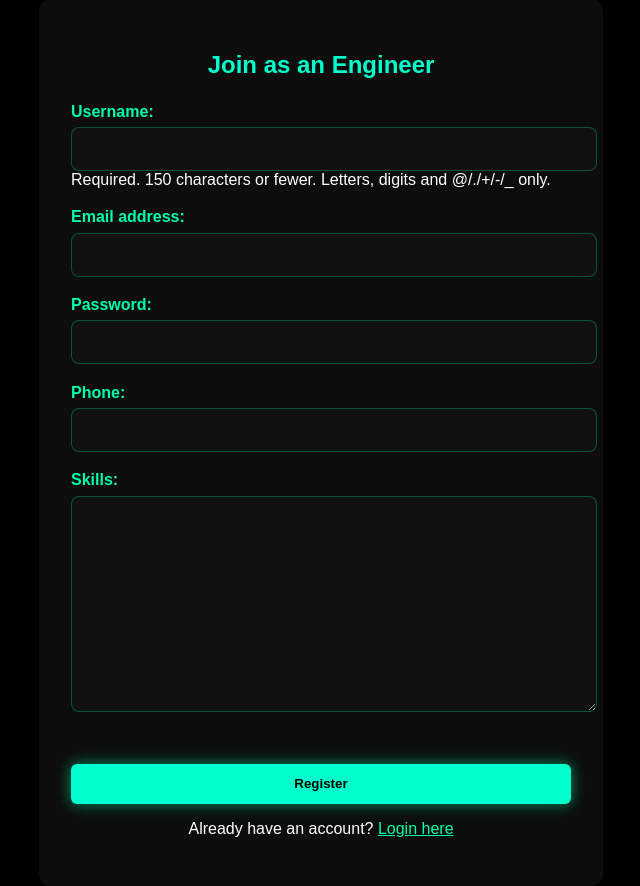
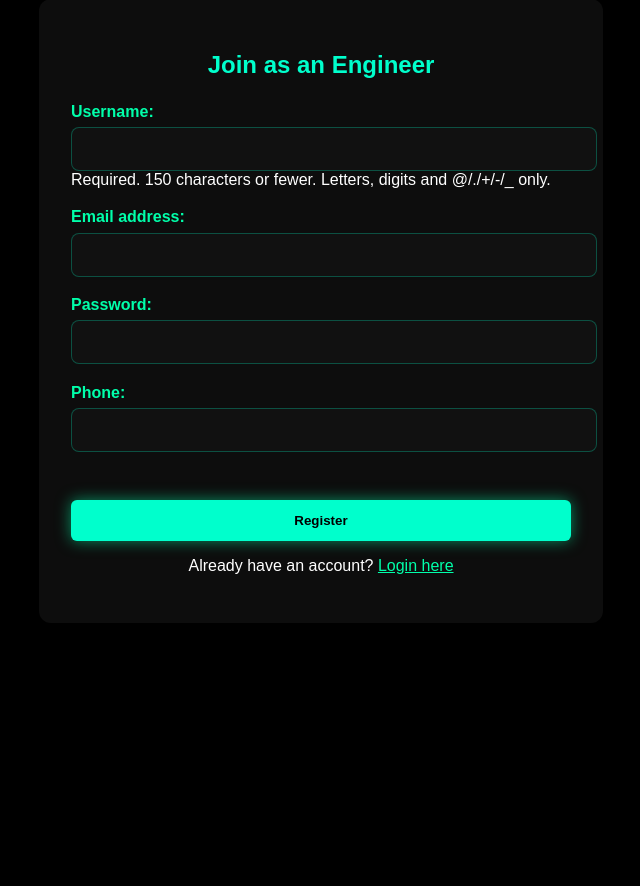
Before and after one commit to lordwisetech/Mayor-D-Electrical-Contractor, a Django app: page /register/engineer/ in a window 1280 px wide. Shown: the part 81-967 px from the top of the page, without its empty margins (319-959 px from the left). After the commit the page ends 704 px from the top, so only its background shows below. Run offline with Django 5.2, Linux system fonts and the light colour scheme.

Commit message:
delete the skill input in engineer register page

```diff
--- a/mayorD/settings.py
+++ b/mayorD/settings.py
@@ -15,7 +15,7 @@ BASE_DIR = Path(__file__).resolve().parent.parent
 SECRET_KEY = 'django-insecure-9f$a0ff(5(13w)z^y8pvnt^*0*pj3x@_@dd-r0e_68n1y&s&7o'
 
 # SECURITY WARNING: don't run with debug turned on in production!
-DEBUG = True
+DEBUG = False
 
 ALLOWED_HOSTS = ['mayor-d-electrical-contractor.onrender.com', 'localhost', '127.0.0.1']
 
--- a/myapp/forms.py
+++ b/myapp/forms.py
@@ -4,7 +4,7 @@ from django.contrib.auth.models import User
 class EngineerRegisterForm(forms.ModelForm):
     password = forms.CharField(widget=forms.PasswordInput)
     phone = forms.CharField()
-    skills = forms.CharField(widget=forms.Textarea)
+
 
     class Meta:
         model = User
@@ -13,7 +13,7 @@ class EngineerRegisterForm(forms.ModelForm):
 class CustomerRegisterForm(forms.ModelForm):
     password = forms.CharField(widget=forms.PasswordInput)
     phone = forms.CharField()
-    address = forms.CharField(widget=forms.Textarea)
+
 
     class Meta:
         model = User
--- a/myapp/templates/engineer_dashboard.html
+++ b/myapp/templates/engineer_dashboard.html
@@ -139,7 +139,7 @@
       {% if profile.avatar %}
         <img src="{{ profile.avatar.url }}" alt="Profile Picture">
       {% else %}
-        <img src="{% static 'images/default-profile.png' %}" alt="No Profile">
+        <img src="{% static 'images/slide3.jpg' %}" alt="No Profile">
       {% endif %}
     </div>
     <div class="bio-text">{{ profile.Bio|default:"No bio provided yet." }}</div>
--- a/myapp/views.py
+++ b/myapp/views.py
@@ -42,7 +42,7 @@ def register_engineer(request):
             EngineerProfile.objects.create(
                 user=user,
                 phone=form.cleaned_data['phone'],
-                skills=form.cleaned_data['skills']
+
             )
 
             login(request, user)
```
Also changed, not shown: db.sqlite3.
